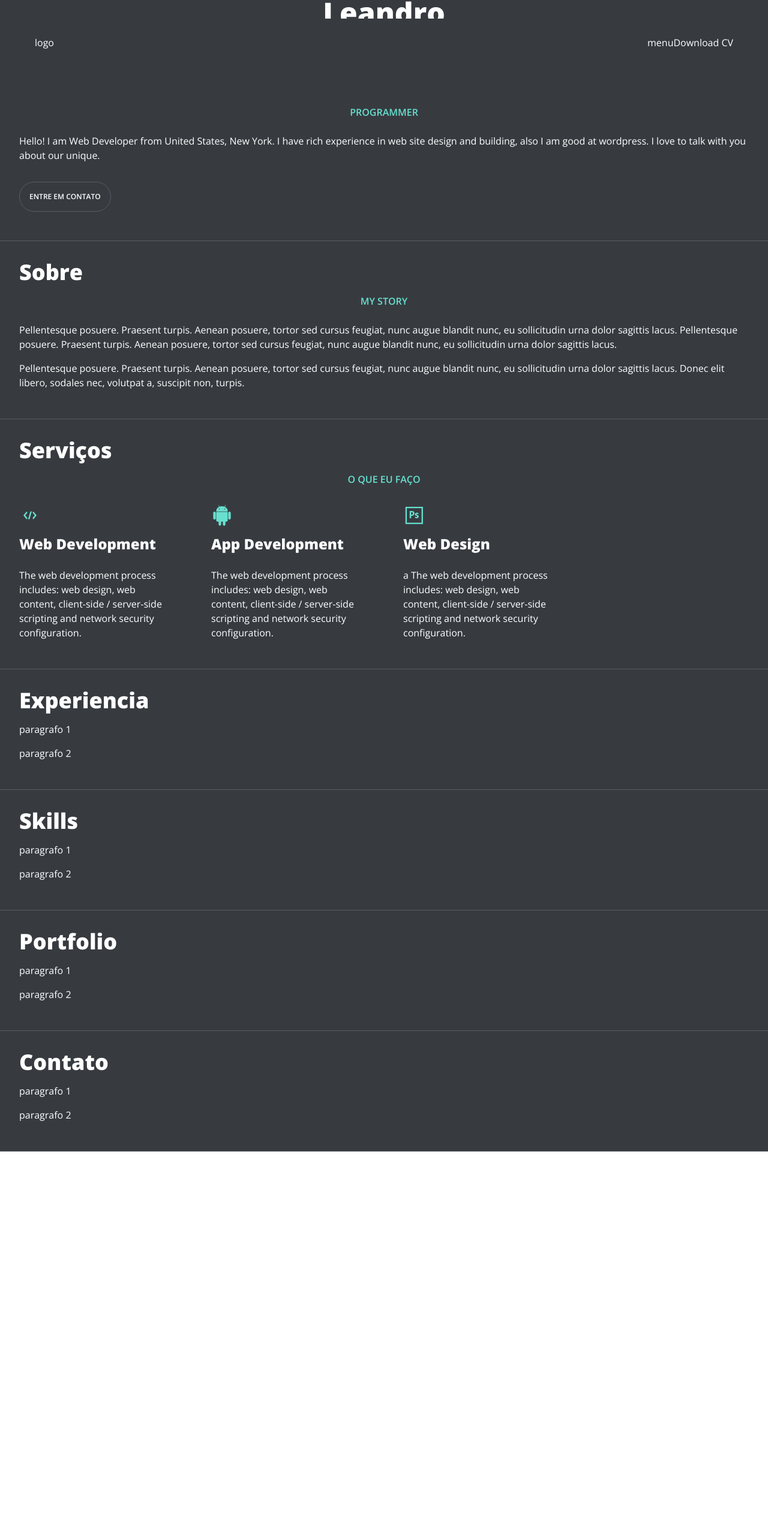
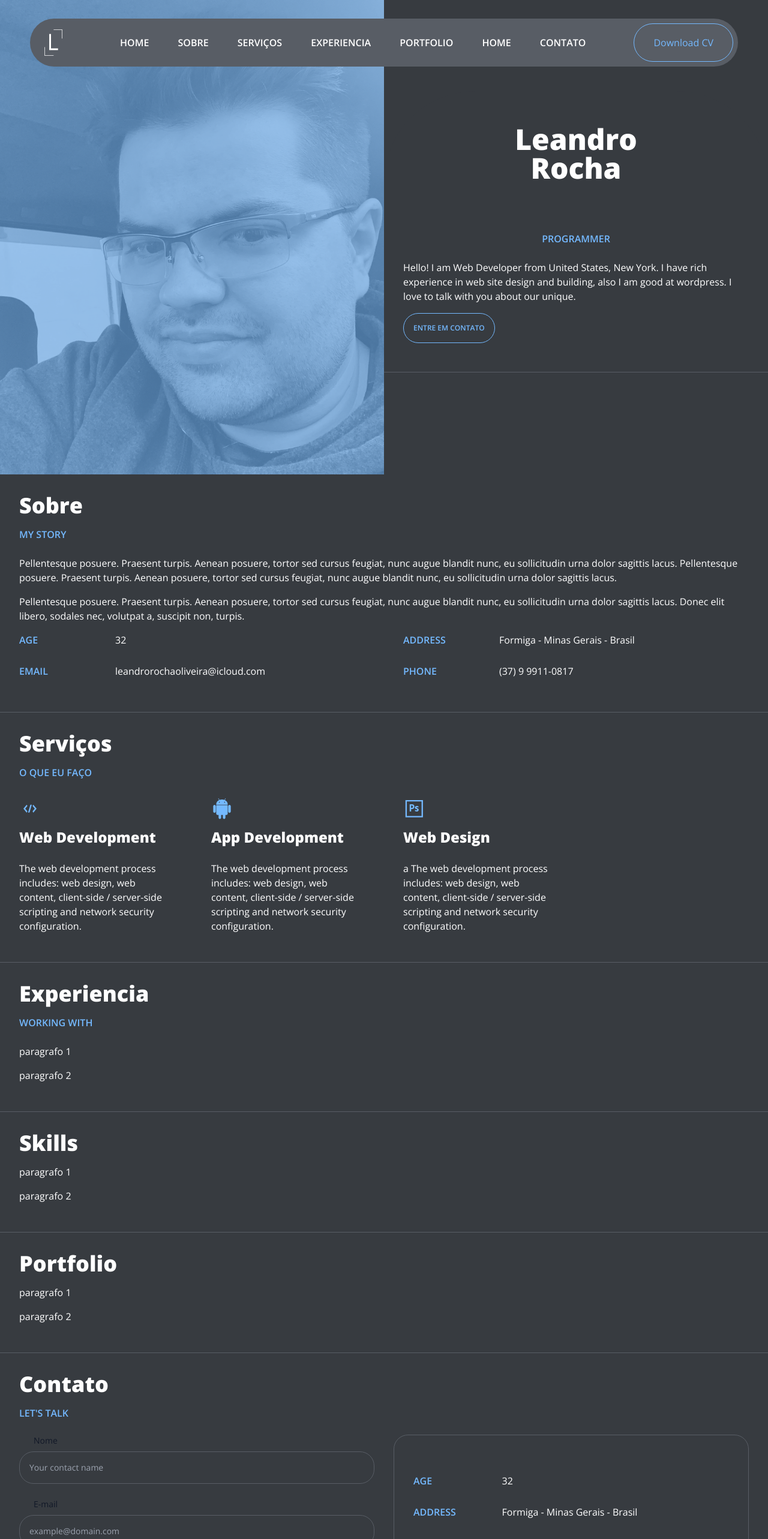
Before and after one commit to leandrorochaoliveira/leandrorochaoliveira.github.io, a Next.js app: page / in a window 1280 px wide. Shown: the part 9-2575 px from the top of the page at 60% size. Before the commit the page ends 1929 px from the top, so only its background shows below. Built offline with nearby package versions, Linux system fonts and the light colour scheme.

Commit message:
New colors and image

```diff
--- /dev/null
+++ b/components/Button.tsx
@@ -0,0 +1,15 @@
+type Props = {
+  title: string;
+  click: Function;
+  children?: JSX.Element;
+
+};
+export default function Button({title,click,children}:Props) {
+  return (
+    <button className="button" onClick={()=> {click()}}>
+      <span className="relative">{title}</span>
+      {children}
+    </button>
+  )
+
+}
--- a/components/ImageProfile.tsx
+++ b/components/ImageProfile.tsx
@@ -1,11 +1,17 @@
+import profilePic from '../public/me.jpg'
+
 export default function ImageProfile() {
   return (
-    <div className="max-h-[60vh] w-full overflow-hidden relative">
+    <div className="w-full overflow-hidden relative lg:h-full">
+      <div className="w-full z-10 lg:h-full">
       <img
-        className="w-full lg:absolute  lg:translate-y-[-50%] lg:top-[50%]"
-        src="https://via.placeholder.com/800"
+        className="w-full z-10 lg:h-full opacity-85 grayscale object-cover object-center"
+        src={profilePic.src}
         alt=""
       />
+      </div>
+
+      <div className="bg-primary z-20 opacity-60 w-full h-full absolute top-0 left-0"></div>
     </div>
   );
 }
--- /dev/null
+++ b/components/Menu.tsx
@@ -0,0 +1,14 @@
+import MenuItem from './MenuItem'
+export default function Menu() {
+  return(
+    <ul className="flex flex-row items-center justify-around gap-4 lg:mx-16">
+      <MenuItem title='Home' />
+      <MenuItem title='Sobre' />
+      <MenuItem title='Serviços' />
+      <MenuItem title='Experiencia' />
+      <MenuItem title='Portfolio' />
+      <MenuItem title='Home' />
+      <MenuItem title='Contato' />
+    </ul>
+  )
+}
--- /dev/null
+++ b/components/MenuItem.tsx
@@ -0,0 +1,8 @@
+type Props = {
+   title: string;
+}
+export default function MenuItem({title}: Props) {
+  return(
+      <li><a href="" className="font-semibold uppercase">{title}</a></li>
+  )
+}
--- a/components/Navbar.tsx
+++ b/components/Navbar.tsx
@@ -1,17 +1,27 @@
+import Image from 'next/image'
+import logo from '../public/logo.svg'
+import Menu from './Menu'
+
 export default function Navbar() {
   return (
-    <nav className="flex flex-row w-full lg:w-auto justify-between items-center fixed lg:rounded-full lg:left-[50px] lg:right-[50px] lg:top-[40px] h-[80px] bg-back text-white p-2 z-50">
-      <div id="logo" className="flex-1">
-        logo
+    <nav className="flex flex-row w-full lg:w-auto justify-between items-center fixed lg:rounded-full lg:left-[50px] lg:right-[50px] lg:top-[40px] h-[80px] bg-[#585d65] text-white p-2 z-50">
+      <div id="logo" className="px-4">
+        <Image
+          src={logo}
+          alt="Leandro Rocha"
+          height={44}
+        />
       </div>
-      <div id="menu">menu</div>
+      <div id="menu" className='flex-1 '>
+        <Menu/>
+      </div>
       <div id="menu-icon"></div>
-      <div id="donwlod-cv">
+      <div id="donwlod-cv" className="h-full">
         <a
           href="https://github.com/cv-cv/cv-cv"
           target="_blank"
           rel="noreferrer"
-          className="rounded-full text-white"
+          className="rounded-full flex items-center justify-center px-8 h-full border border-primary text-primary"
         >
           Download CV
         </a>
--- a/pages/index.tsx
+++ b/pages/index.tsx
@@ -4,8 +4,11 @@ import styles from "../styles/Home.module.css";
 import ImageProfile from "../components/ImageProfile";
 import Navbar from "../components/Navbar";
 import Section from "../components/Section";
+import SubTitle from "../components/SubTitle";
+import Button from "../components/Button";
 
 import { DiAndroid, DiCode, DiPhotoshop } from "react-icons/di";
+import { BiMailSend } from "react-icons/bi";
 
 export default function Home() {
   return (
@@ -18,18 +21,19 @@ export default function Home() {
 
       <Navbar />
 
-      <main className="flex flex-col">
+      <main className="flex flex-col ">
+
+
+        <div className="bg-back ">
+          <div id="pageIndex" className="lg:h-screen text-center flex flex-col lg:flex-row items-center">
             <ImageProfile></ImageProfile>
-
-        <div className="bg-back flex flex-col text-center ">
-          <div id="pageIndex" className="">
+            <div className="lg:w-1/2 mt-10">
              <div className="relative top-[-50px] z-10 flex justify-center">
               <h1 className="text-white text-5xl font-extrabold w-[80vw] rounded-t-full bg-back pt-14">
                 Leandro
                 <br />
                 Rocha
               </h1>
-            </div>
             </div>
             <Section id="Index" subTitle="Programmer">
               <>
@@ -39,12 +43,14 @@ export default function Home() {
                   at wordpress. I love to talk with you about our unique.
                 </p>
                 <p className="text-center lg:text-left">
-                <a className="button mt-4 " href="http://">
-                  Entre em Contato
-                </a>
+                  <Button click={()=> {}} title="Entre em Contato"></Button>
                 </p>
               </>
             </Section>
+
+            </div>
+          </div>
+
 
           <Section title="Sobre" id="About" subTitle="MY STORY">
             <>
@@ -61,6 +67,27 @@ export default function Home() {
                 urna dolor sagittis lacus. Donec elit libero, sodales nec,
                 volutpat a, suscipit non, turpis.
               </p>
+              <div className="grid gap-x-16 gap-y-1 grid-cols-1 md:grid-cols-4 lg:grid-cols-8">
+                <SubTitle subTitle={"Age"}></SubTitle>
+                <span className="col-span-3">32</span>
+
+                <SubTitle subTitle={"ADDRESS"}></SubTitle>
+                <span className="col-span-3">
+                  Formiga - Minas Gerais - Brasil
+                </span>
+
+                <SubTitle subTitle={"Email"}></SubTitle>
+                <span className="col-span-3">
+                  <a href="mailto:leandrorochaoliveira@icloud.com">
+                    leandrorochaoliveira@icloud.com
+                  </a>
+                </span>
+
+                <SubTitle subTitle={"Phone"}></SubTitle>
+                <span className="col-span-3">
+                  <a href="tel:+5537999110817">(37) 9 9911-0817</a>
+                </span>
+              </div>
             </>
           </Section>
           <Section title="Serviços" id="Services" subTitle="O que eu faço">
@@ -102,7 +129,7 @@ export default function Home() {
               </div>
             </>
           </Section>
-          <Section title="Experiencia" id="Experience">
+          <Section title="Experiencia" id="Experience" subTitle="WORKING WITH">
             <>
               <p>paragrafo 1</p>
               <p>paragrafo 2</p>
@@ -120,11 +147,82 @@ export default function Home() {
               <p>paragrafo 2</p>
             </>
           </Section>
-          <Section title="Contato" id="Contact">
-            <>
-              <p>paragrafo 1</p>
-              <p>paragrafo 2</p>
-            </>
+          <Section title="Contato" id="Contact" subTitle="LET'S TALK">
+            <div className="grid gap-8 grid-cols-2">
+              <div>
+                <div className="mb-6">
+                  <label
+                    htmlFor="large-input"
+                    className="block mb-2 ml-6 text-sm font-medium text-gray-900 dark:text-white"
+                  >
+                    Nome
+                  </label>
+                  <input
+                    type="text"
+                    id="large-input"
+                    placeholder="Your contact name"
+                    className="block w-full p-4 text-white text-sm  outline-none border border-[#585d65] rounded-3xl bg-back sm:text-md focus:ring-white focus:border-white"
+                  />
+                </div>
+
+                <div className="mb-6">
+                  <label
+                    htmlFor="large-input"
+                    className="block mb-2 ml-6 text-sm font-medium text-gray-900 dark:text-white"
+                  >
+                    E-mail
+                  </label>
+                  <input
+                    type="text"
+                    id="large-input"
+                    placeholder="example@domain.com"
+                    className="block w-full p-4 text-white text-sm  outline-none border border-[#585d65] rounded-3xl bg-back sm:text-md focus:ring-white focus:border-white"
+                  />
+                </div>
+
+                <div className="mb-6">
+                  <label
+                    htmlFor="message"
+                    className="block mb-2 ml-6 text-sm font-medium text-gray-900 dark:text-white"
+                  >
+                    Your message
+                  </label>
+                  <textarea
+                    id="message"
+                    rows={4}
+                    className="block p-3 w-full text-sm outline-none text-white rounded-3xl border  border-[#585d65]  bg-back sm:text-md focus:ring-white focus:border-white"
+                    placeholder="To Write"
+                  ></textarea>
+                </div>
+
+                <div>
+                  <Button click={()=> {}} title="Send Message"><BiMailSend className="" /></Button>
+                </div>
+              </div>
+              <div className="rounded-3xl py-16 px-8 border  border-[#585d65] ">
+                <div className="grid gap-x-16 gap-y-1 grid-cols-4">
+                  <SubTitle subTitle={"Age"}></SubTitle>
+                  <span className="col-span-3">32</span>
+
+                  <SubTitle subTitle={"ADDRESS"}></SubTitle>
+                  <span className="col-span-3">
+                    Formiga - Minas Gerais - Brasil
+                  </span>
+
+                  <SubTitle subTitle={"Email"}></SubTitle>
+                  <span className="col-span-3">
+                    <a href="mailto:leandrorochaoliveira@icloud.com">
+                      leandrorochaoliveira@icloud.com
+                    </a>
+                  </span>
+
+                  <SubTitle subTitle={"Phone"}></SubTitle>
+                  <span className="col-span-3">
+                    <a href="tel:+5537999110817">(37) 9 9911-0817</a>
+                  </span>
+                </div>
+              </div>
+            </div>
           </Section>
           <footer></footer>
         </div>
--- a/styles/globals.css
+++ b/styles/globals.css
@@ -3,12 +3,24 @@
 @tailwind utilities;
 
 .button {
-  @apply border-second border rounded-full p-4 inline-block uppercase text-white font-semibold text-xs;
+  @apply border-primary overflow-hidden relative border transition-all	rounded-full p-4 uppercase text-primary font-semibold text-xs flex items-center gap-1;
+}
+
+.button:hover {
+  @apply text-white
+}
+
+.button::before {
+  content:"";
+  @apply bg-primary z-0 rounded-full transition-all block absolute h-full w-0 top-0 left-1/2 translate-x--1/2
+}
+
+.button:hover::before {
+  @apply w-full left-0 translate-x-0
 }
 
 p {
-  @apply mb-4;
-  text-align: auto;
+  @apply mb-4 text-start;
 }
 
 h4 {
--- a/tailwind.config.js
+++ b/tailwind.config.js
@@ -7,7 +7,7 @@ module.exports = {
   theme: {
     extend: {
       colors: {
-        primary: "#68e0cf",
+        primary: "#74b9ff",
         back: "#373B40",
         second: "#585d65",
       },
```
Also changed, not shown: public/logo.svg (added), public/me.jpg (added). Lines whose indentation alone changed are shown as unchanged.
